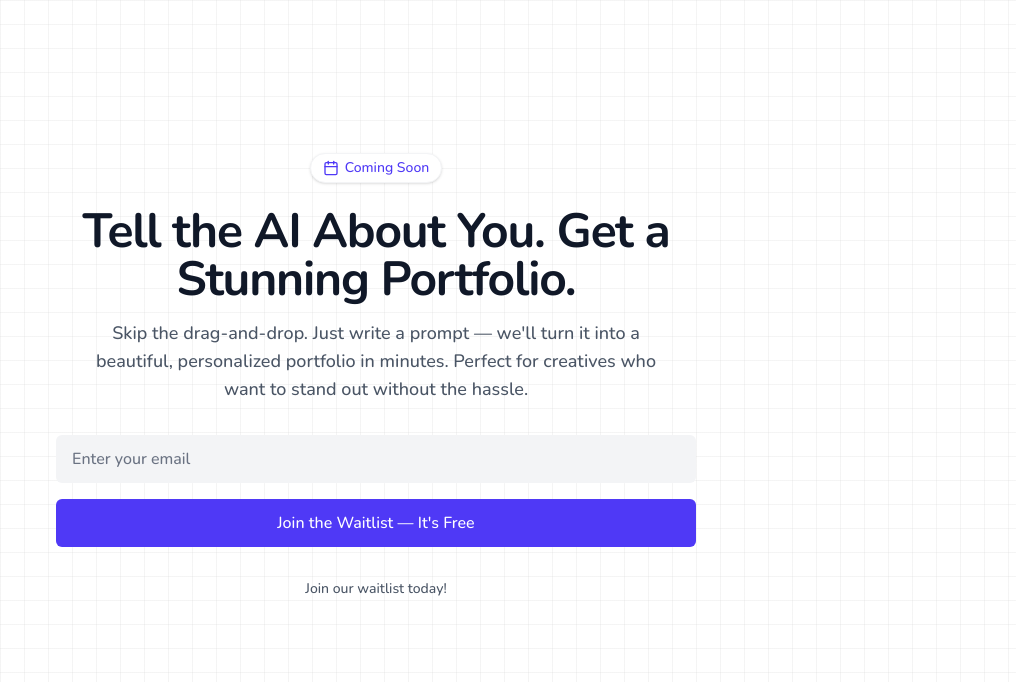
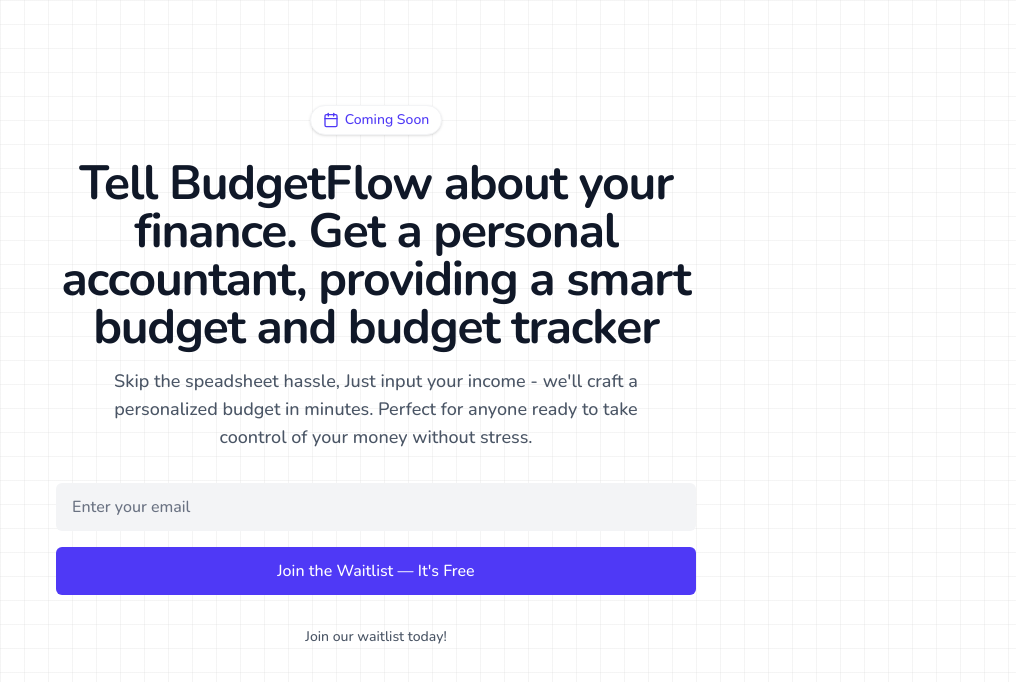
Before and after one commit to dashdave/BudgetFlowWaitList, a Next.js app: page / in a window 1280 px wide. Shown: the top 682 px of the page, without its empty margins (264-1280 px from the left). Built offline with nearby package versions, Linux system fonts and the light colour scheme; no server answers.

Commit message:
Initial commit

```diff
--- a/app/page.tsx
+++ b/app/page.tsx
@@ -58,12 +58,12 @@
         </div>
 
         <h1 className="text-4xl md:text-5xl font-bold tracking-tight text-gray-900 mb-4">
-        Tell the AI About You. Get a Stunning Portfolio.
+        Tell BudgetFlow about your finance. Get a personal accountant, providing a smart budget and budget tracker
         </h1>
 
         <p className="text-lg text-gray-600 mb-8 max-w-xl mx-auto">
-        Skip the drag-and-drop. Just write a prompt — we&apos;ll turn it into a beautiful, personalized portfolio in minutes.
-        Perfect for creatives who want to stand out without the hassle.
+        Skip the speadsheet hassle, Just input your income - we&apos;ll craft a personalized budget in minutes. Perfect for anyone
+        ready to take coontrol of your money without stress.
         </p>
 
         <div className="space-y-4 mb-8">
```
